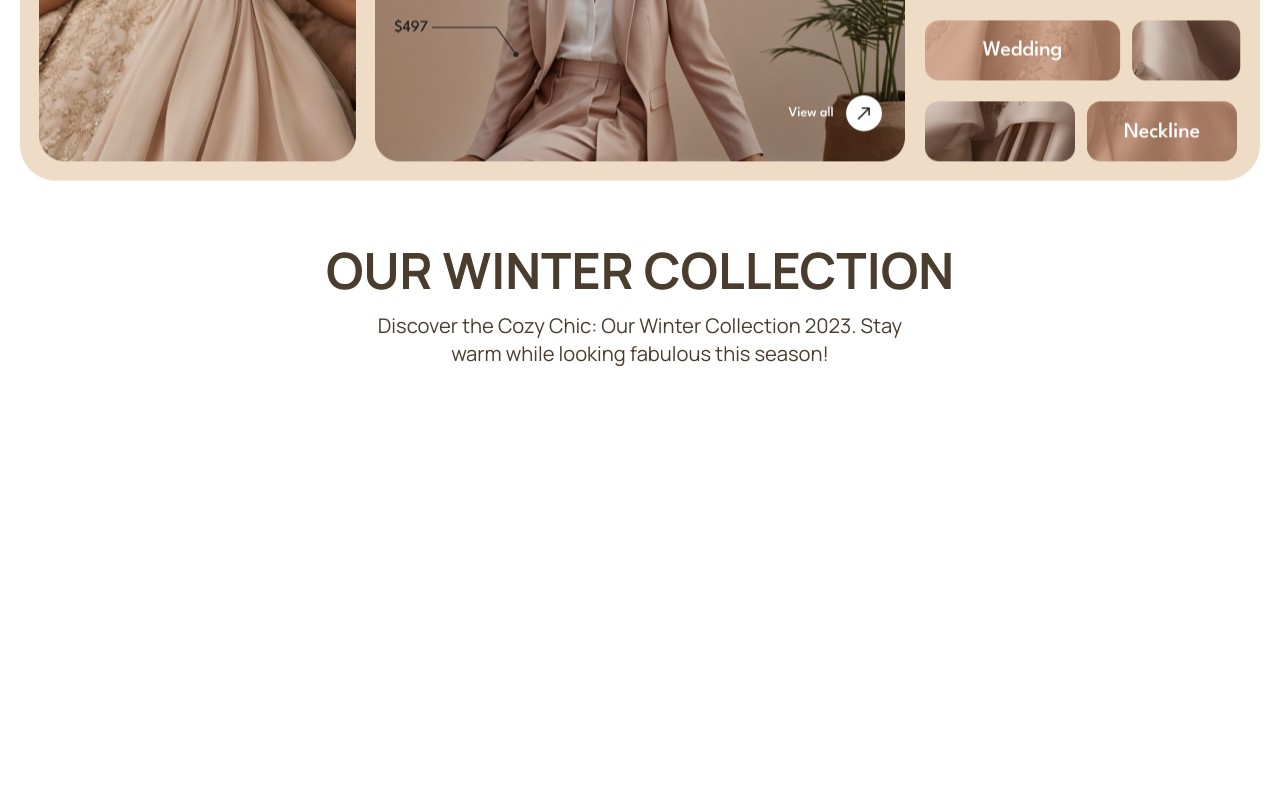
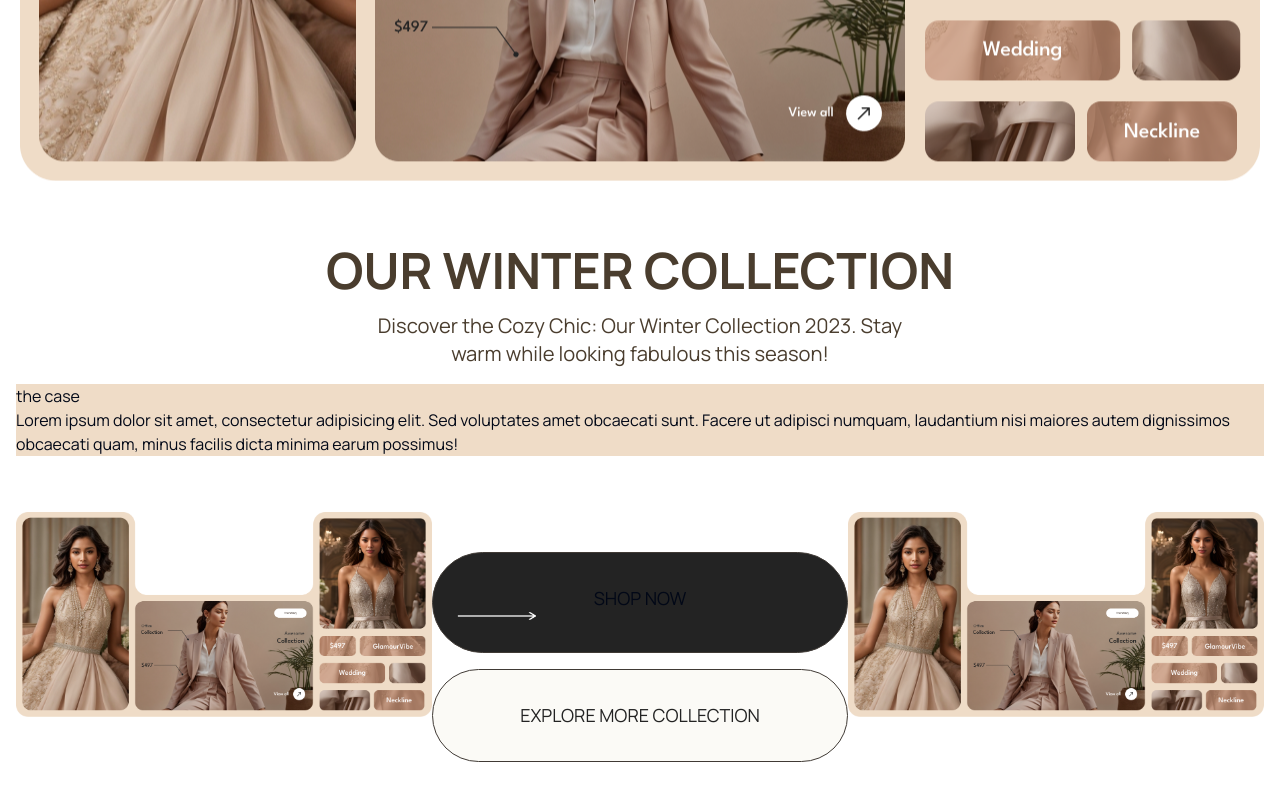
Before and after one commit to Iqtidartara/Main-Plume, a Next.js app: page / in a window 1280 px wide. Shown: the part 1196-1996 px from the top of the page. Before the commit the page ends 1628 px from the top, so only its background shows below. Built offline with nearby package versions, Linux system fonts and the light colour scheme.

Commit message:
refractor :Winter-Collection

```diff
--- a/components/Collections.tsx
+++ b/components/Collections.tsx
@@ -1,6 +1,8 @@
 import React from "react";
 
 const Collections = () => {
+
+
   return (
     <section className="w-full">
       <main className="max-w-[80rem] mx-auto px-4 py-16">
@@ -12,7 +14,41 @@ const Collections = () => {
             Discover the Cozy Chic: Our Winter Collection 2023. Stay <br/>warm while
             looking fabulous this season!
           </p>
+          {/* cards */}
+<div className="bg-[#EFDCC7]">
+<h2>the case </h2>
+<p>Lorem ipsum dolor sit amet, consectetur adipisicing elit. Sed voluptates amet obcaecati sunt. Facere ut adipisci numquam, laudantium nisi maiores autem dignissimos obcaecati quam, minus facilis dicta minima earum possimus!</p>
+</div>
+          <div className="flex flex-row justify-between mt-10">
+            {/* first image */}
+            <div className="w-1/3">
+              <img src="/demo.png" alt="demo" />
+            </div>
 
+            {/* buttons and image */}
+            <div className="flex flex-col gap-4  w-1/3 mt-10">
+              <div className="flex flex-col gap-4  w-full">
+                <button className=" text-[1.125rem] font-500 uppercase px-6 py-8 bg-[#232323] rounded-[3.23125rem]   border-[1.65px] border-solid border-[#403A35] gap-4 ">
+                  Shop Now
+                  <img
+                    src="/Arrow 12.png"
+                    alt="arrow"
+                    width={50}
+                    height={6}
+                    className="w-[4.9375rem] h-2"
+                  />
+                </button>
+                <button className="bg-[#FBFAF6] border-[1.65px] border-solid border-[#403A35] px-6 py-8 text-[#232323] text-[1.125rem] font-500 uppercase text-center rounded-[3.23125rem] hover:text-[#fff]">
+                  explore more COLLECTION
+                </button>
+              </div>
+            </div>
+
+            {/* last image */}
+            <div className="w-1/3">
+              <img src="/demo.png" alt="demo" />
+            </div>
+</div>
 
         </div>
       </main>
```
